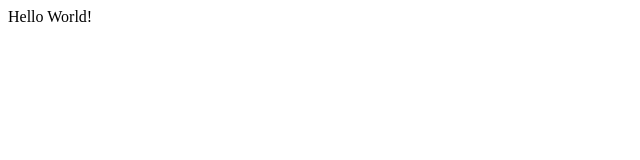
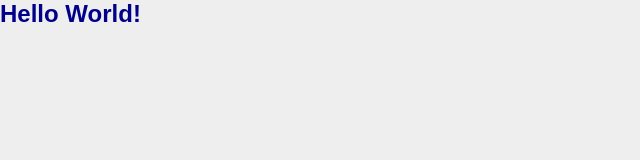
Before and after one commit to tommycharleslee/mywebsite, a website: page dist/index.html in a window 1280 px wide. Shown: the whole page, without its empty margins (0-640 px from the left). Drawn offline with Linux system fonts and the light colour scheme.

Commit message:
files added

```diff
--- a/dist/index.html
+++ b/dist/index.html
@@ -4,9 +4,13 @@
   <meta charset="UTF-8">
   <meta name="viewport" content="width=device-width, initial-scale=1.0">
   <meta http-equiv="X-UA-Compatible" content="ie=edge">
+  <link rel="stylesheet" href="style.css">
   <title>My Website</title>
 </head>
 <body>
-  Hello World!
+  <h2>Hello World!</h2>
+
+
+  <script src="main.js"></script>
 </body>
 </html>
--- /dev/null
+++ b/dist/main.js
@@ -0,0 +1 @@
+window.alert("main.js is live");
--- /dev/null
+++ b/dist/style.css
@@ -0,0 +1,11 @@
+* {
+  margin: 0;
+  padding: 0;
+  box-sizing: border-box;
+}
+
+body {
+  background: #eee;
+  font-family: arial;
+  color: darkblue;
+}
```
